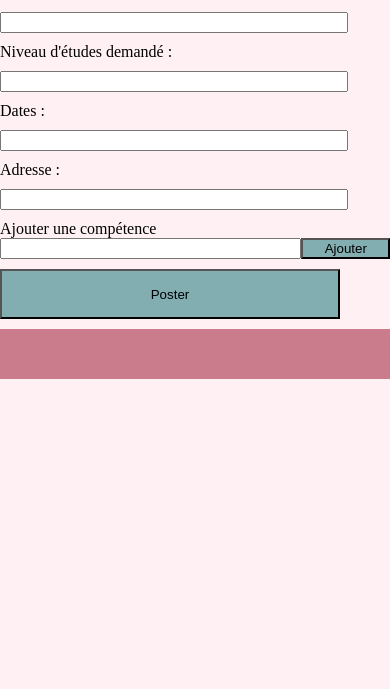
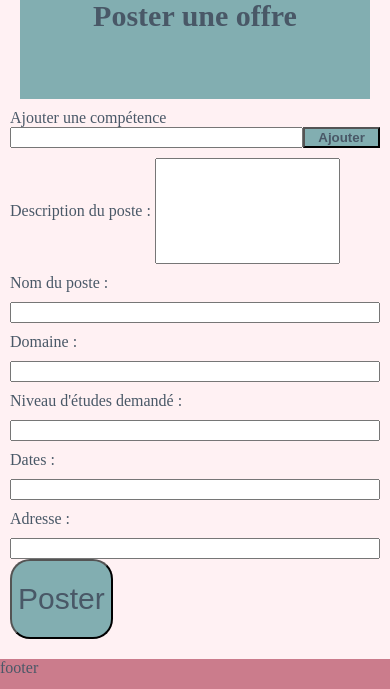
Before and after one commit to En0ri4n/Projet-Web, a PHP site: page /poster_offre.html in a window 390 px wide. Shown: the part 343-1032 px from the top of the page. Before the commit the page ends 722 px from the top, so only its background shows below. Run offline with PHP 8.4, Linux system fonts and the light colour scheme.

Commit message:
interface mobile offre

```diff
--- a/poster_offre.html
+++ b/poster_offre.html
@@ -6,26 +6,35 @@
         <link rel="stylesheet" href="styles/style.css">
     </head>
     <body>
-    <header class="navbar">
-        <div class="logo">
+        <header class="header">
             <img src="C:\Users\MOI\Documents\cesi\A2\blocs\4web\projet\projet code\Projet-Web\assets\blob.jpg">
-        </div>
-        <div class="liens">
             <a href="connexion.html">Connexion |</a>
             <a href="inscription.html">Inscription</a>
+    </header>
+    <div class="formulaire">
+
+        <div class="titre_formulaire">Poster une offre</div>
+
+        <div class="competences">
+            <label for="" "description"="">Ajouter une compétence</label>
+            <div class="ajouter">
+                <input class="input_box"  required="">
+                <button class="bouton">Ajouter</button>
             </div>
-    </header>
-            <div class="poster">    Poster une offre </div>
-            <label for="" "description"="">Description du poste</label>
-            <input class="input_box_long"  required="">
-            <div class="formulaire">
-                    <label for="poste" "description"="">Nom du poste : </label>
+        </div>
+
+            <div class="description">
+                <label for="" "description"="">Description du poste :</label>
+                <input class="input_box"  required="">
+            </div>
+
+                <label for="" "description"="">Nom du poste :</label>
                 <input class="input_box"  required="">
 
-                    <label for="" "description"="">Domaine : </label>
+                <label for="" "description"="">Domaine :</label>
                 <input class="input_box"  required="">
 
-                    <label for="" "description"="">Niveau d'études demandé : </label>
+                <label for="" "description"="">Niveau d'études demandé :</label>
                 <input class="input_box"  required="">
 
                 <label for="" "description"="">Dates : </label>
@@ -34,21 +43,11 @@
                 <label for="" "description"="">Adresse : </label>
                 <input class="input_box"  required="">
         </div>
+
+        <button class="envoyer" width="7%">Poster</button>
     </div>
-            <div class="ajout">
-                <label for="" "description"="">Ajouter une compétence</label>
-                <div class="barre">
-                    <input class="input_box"  required="">
-                    <button class="bouton">
-                        Ajouter
-                    </button>
-                </div>
-            </div>
-            <button class="poster" width="7%">
-                Poster
-            </button>
         <footer>
-
+            footer
         </footer>
     </body>
 </html>
--- a/styles/style.css
+++ b/styles/style.css
@@ -1,95 +1,109 @@
-body {
+@media screen and (min-width: 350px) { /*tel 360*800*/
+    body{
         background-color: #FFF1F3;
+        margin:0px;
+        padding:0px;
+        color: #495867;
+    }
+    .header{
+        background-color: #CB7C8C;
+    }
+    .titre_formulaire{
+        background-color: #82AEB1;
+        text-align: center;
+        -ms-flex-align:center;
+        font-weight: bold;
+        font-size:30px;
+        margin-top: 20px;
+        margin-left: 10px;
+        margin-right: 10px;
+        height: 100px;
+    }
+    .formulaire{
         display: flex;
         flex-direction: column;
         gap:10px;
-    margin:0;
-    padding:0:
+        margin-left:10px;
+        margin-right: 10px;
     }
 
-img{
-    height:50px;
+    .description .input_box{
+        height: 100px;
     }
 
-.navbar{
-    background-color: #CB7C8C;
+    .ajouter{
         display: flex;
         flex-direction: row;
     }
 
-.logo{
-
+    .ajouter .bouton{
+        width:80px;
+        background-color: #82AEB1;
+        font-weight: bold;
+        color: #495867;
+    }
+    .ajouter .input_box{
+        width:300px;
     }
 
-.liens{
-
+    .charger_image{
+        text-align: center;
     }
 
-.input_box_long{
-    height:100px;
+    .envoyer{
+        margin-left: 10px;
+        margin-right: 10px;
+        text-align: center;
+        background-color: #82AEB1;
+        color: #495867;
+        font-size:30px;
+        height: 80px;
+        border-radius: 20px;
+    }
+    footer
+    {
+        margin-top: 20px;
+        background-color: #CB7C8C;
+        height: 30px;
+    }
 }
 
-.input_box{
-    width:340px
+@media screen and (min-width: 1024px) { /*tablette 1024*600*/
+    body{
+        background-color: #FFF1F3;
+        margin:0px;
+        padding:0px;
+        color: #495867;
+    }
+    .header{
+        background-color: #CB7C8C;
+    }
+    .titre_formulaire{
+        background-color: #82AEB1;
+        text-align: center;
+        -ms-flex-align:center;
+        font-weight: bold;
+        font-size:30px;
+        margin-top: 20px;
+        margin-left: 40px;
+        margin-right: 40px;
+        height: 80px;
+    }
+    .competences{
+        display: flex;
+        flex-direction: row;
+        gap:10px;
+        margin-left: 50px;
+        margin-right: 50px;;
     }
 
-footer{
-    background-color: #CB7C8C;
-    height:50px;
+    .ajouter .bouton{
+        width:220px;
+        background-color: #82AEB1;
+        font-weight: bold;
+        color: #495867;
     }
-.lignes{
-    display: flex;
-    flex-direction: row;
-    gap:50px;
+    .ajouter .input_box{
+        width:500px;
     }
-
-.bouton{
-    width: 100px;
-    background-color:#82AEB1 ;
 }
-
-.poster{
-    background-color:#82AEB1 ;
-    text-align:center;
-    width : 340px;
-    height: 50px;
-}
-
-.titre1{
-    font-size: 30px;
-    font-weight: bold;
-
-}
-
-.texte_form{
-    display: flex;
-    flex-direction: column;
-    gap: 20px;
-    text-align: start;
-}
-
-.input_form{
-    display: flex;
-    flex-direction: column;
-    gap:20px;
-}
-
-.formulaire{
-    display: flex;
-    flex-direction:column;
-    gap:10px;
-}
-
-.ajout{
-    display:flex;
-    flex-direction: column;
-}
-
-.barre{
-    display: flex;
-    flex-direction: row;
-}
-
-.page{
-    gap: 10px;
-}
```
Also changed, not shown: description_offre.html (added, +82 -0 lines), poster_entreprise.html (+16 -19 lines), styles_loulou.css (added, +106 -0 lines). Lines whose indentation alone changed are shown as unchanged.
